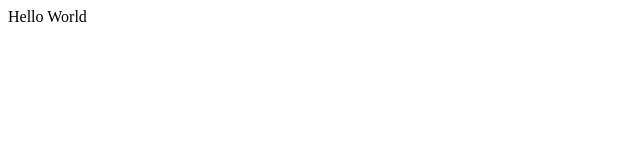
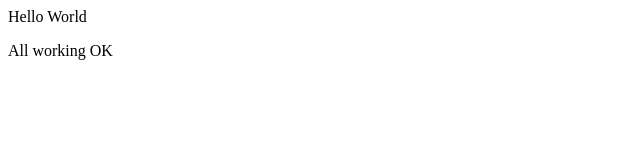
Before and after one commit to macathon/jenkins-test, a plain HTML site: page index.html in a window 1280 px wide. Shown: the whole page, without its empty margins (0-640 px from the left). Drawn offline with Linux system fonts and the light colour scheme.

Commit message:
Added index.html

```diff
--- a/index.html
+++ b/index.html
@@ -1 +1,2 @@
 <p>Hello World</p>
+<p>All working OK</p>
```
